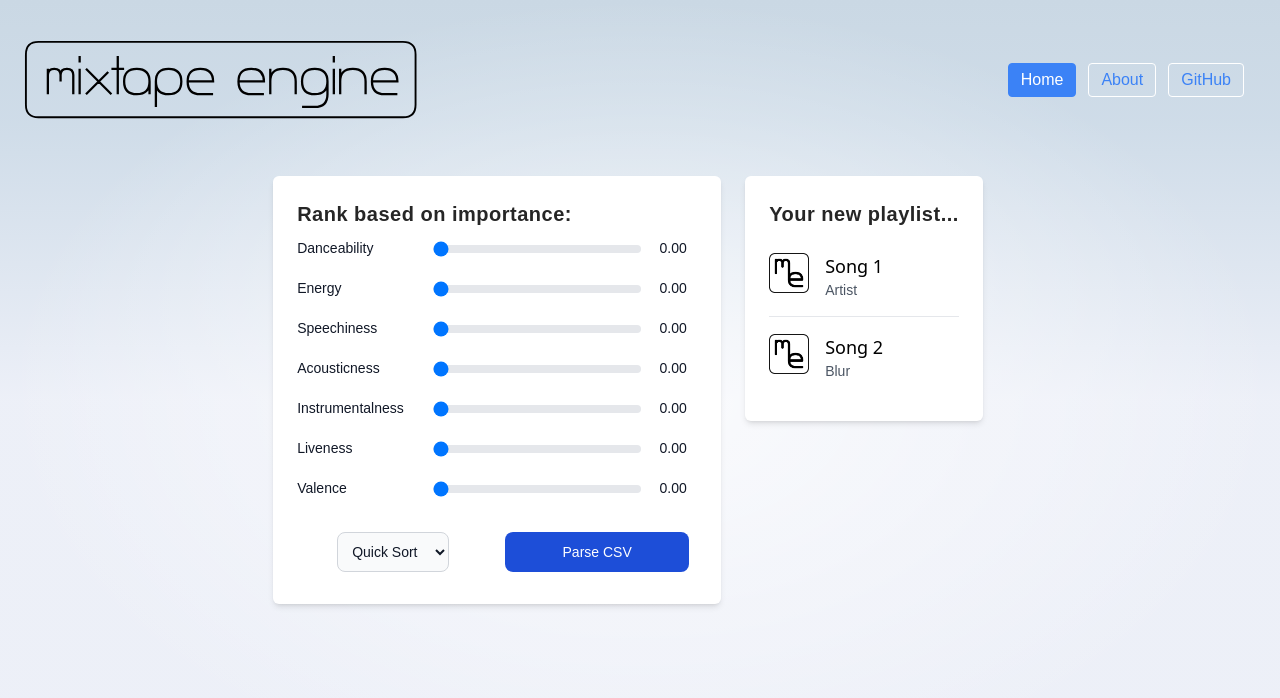
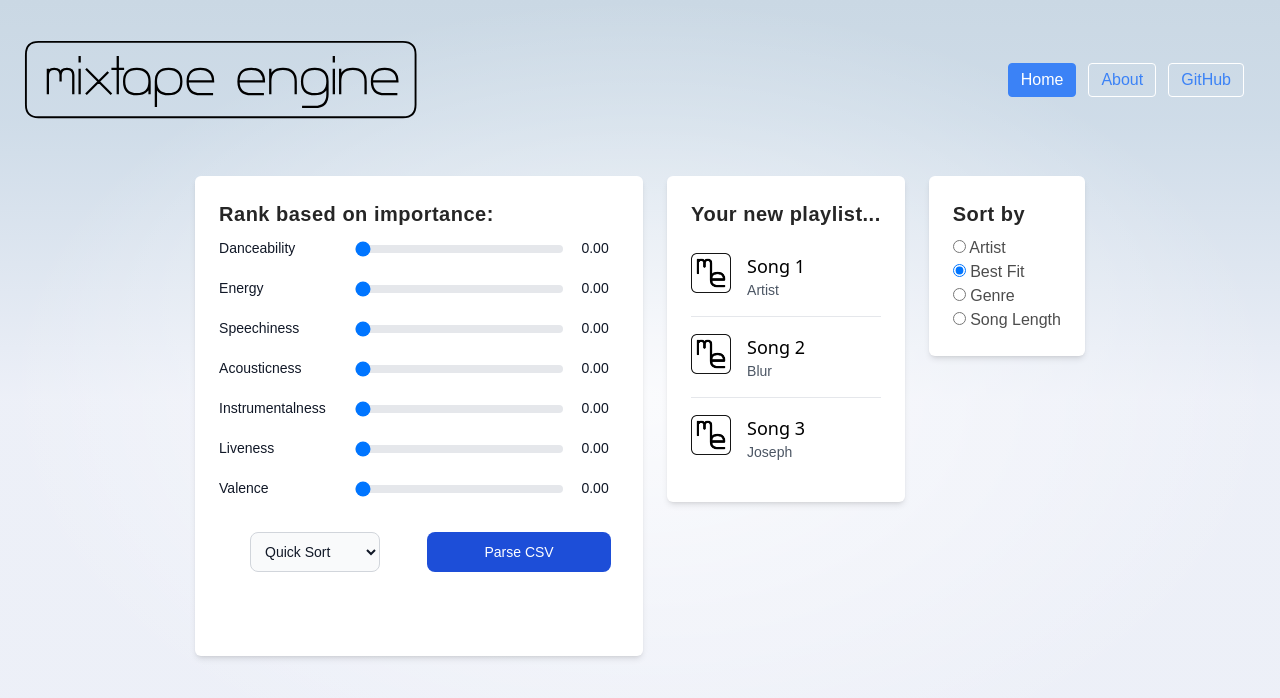
Before and after one commit to joemackle/MixtapeEngine, a SvelteKit app: page / in a window 1280 px wide. Shown: the top 698 px of the page. Built offline with nearby package versions, Linux system fonts and the light colour scheme.

Commit message:
PlaylistSort component

```diff
--- a/src/routes/+page.svelte
+++ b/src/routes/+page.svelte
@@ -2,6 +2,10 @@
 	//import {base} from '$app/paths';
 	import Rank from './Rank.svelte';
 	import Playlist from './Playlist.svelte';
+	import PlaylistSort from './PlaylistSort.svelte';
+
+	let playlistComp;
+	let playlistSortComp;
 </script>
 
 <svelte:head>
@@ -16,11 +20,11 @@
 		</div>
 
 		<div class="row-span-2">
-			<Playlist />
+			<Playlist bind:this={playlistComp} />
 		</div>
 
 		<div>
-
+			<PlaylistSort bind:this={playlistSortComp} />
 		</div>
 
 		<div class="col-start-3">
--- a/src/routes/Playlist.svelte
+++ b/src/routes/Playlist.svelte
@@ -9,7 +9,27 @@
 			song: 'Song 2',
 			artist: 'Blur',
 		},
+		{
+			song: "Song 3",
+			artist: "Joseph",
+		},
 	];
+
+	export async function sortBy(sort) {
+		if (sort == "Artist") {
+			playlist.sort((a, b) => {
+				if (a.artist.toUpperCase() < b.artist.toUpperCase()) {
+					return -1;
+				}
+				if (a.artist.toUpperCase() > b.artist.toUpperCase()) {
+					return 1;
+				}
+
+				// names must be equal
+				return 0;
+			});
+		}
+	}
 </script>
 
 <div class="block rounded-md bg-white shadow-md transition-shadow duration-200 ease-in-out hover:shadow-indigo-400 dark:bg-neutral-700 text-left">
@@ -17,10 +37,7 @@
 		<h5 class="mb-2 text-xl font-bold tracking-wide text-neutral-800 dark:text-neutral-50">
 			Your new playlist...
 		</h5>
-		<p class="mb-2 text-base text-neutral-500 dark:text-neutral-300">
-
-		</p>
-		<div class="flow-root">
+		<div class="flow-root flex">
 			<ul role="list" class="divide-y divide-gray-200 dark:divide-gray-700">
 				{#each playlist as item, index (item.song)}
 					<Song
--- /dev/null
+++ b/src/routes/PlaylistSort.svelte
@@ -0,0 +1,32 @@
+<script>
+	export let sortOptions = [
+		"Artist",
+		"Best Fit",
+		"Genre",
+		"Song Length",
+	]
+
+	export let selectedOption = "Best Fit";
+
+	async function handleSort() {
+		// going to have to use svelte store
+	}
+</script>
+
+<div class="block rounded-md bg-white shadow-md transition-shadow duration-200 ease-in-out hover:shadow-indigo-400 dark:bg-neutral-700 text-left">
+	<div class="p-6">
+		<h5 class="mb-2 text-xl font-bold tracking-wide text-neutral-800 dark:text-neutral-50">
+			Sort by
+		</h5>
+
+		<ul role="list">
+			{#each sortOptions as option}
+				<li>
+					<input type="radio" id={option} value={option} bind:group={selectedOption} on:change={handleSort}>
+					<label for={option}>{option}</label>
+				</li>
+			{/each}
+		</ul>
+
+	</div>
+</div>
--- a/src/routes/Rank.svelte
+++ b/src/routes/Rank.svelte
@@ -23,12 +23,16 @@
 	export let sortingAlgorithms = [
 		"Quick Sort",
 		"Merge Sort",
+		"Shell Sort",
+		"Selection Sort",
+		"Bubble Sort",
+		"Insertion Sort",
 	]
 
 	export let selectedAlgorithm = "Quick Sort";
 </script>
 
-<div class="block rounded-md bg-white shadow-md transition-shadow duration-200 ease-in-out hover:shadow-indigo-400 dark:bg-neutral-700 text-left">
+<div class="block rounded-md bg-white shadow-md transition-shadow duration-200 ease-in-out hover:shadow-indigo-400 dark:bg-neutral-700 text-left min-h-[30rem]">
 	<div class="p-6">
 		<h5 class="mb-2 text-xl font-bold tracking-wide text-neutral-800 dark:text-neutral-50">
 			Rank based on importance:
@@ -48,11 +52,13 @@
 				</form>
 
         <ParseButton {weights} bind:result />
-        {#if result.duration}
-          <div class="mt-2 object-right text-sm font-medium text-gray-900 dark:text-white">Parsing with {selectedAlgorithm} took {result.duration}</div>
-        {/if}
 
       </div>
+
+			{#if result.duration}
+				<div class="mt-2 text-center text-sm font-medium text-gray-900 dark:text-white">Parsing with {selectedAlgorithm} took {result.duration}</div>
+			{/if}
+
     </div>
 	</div>
 </div>
--- a/src/routes/Song.svelte
+++ b/src/routes/Song.svelte
@@ -1,9 +1,9 @@
 <script>
 	import { fade } from 'svelte/transition'
 	import previewIcon from '../lib/images/logo_small.png';
-	export let index;
-	export var name;
-	export let artist;
+	//export let index;
+	export var name = "Song Name";
+	export let artist = "Artist";
 
 	// retrieve cover art using MusicBrainz cover art archive
 
@@ -12,6 +12,7 @@
 		//getCoverArt;
 	}
 </script>
+
 <li class="py-3 sm:py-4" transition:fade>
 	<div class="flex items-center">
 		<div>
```
